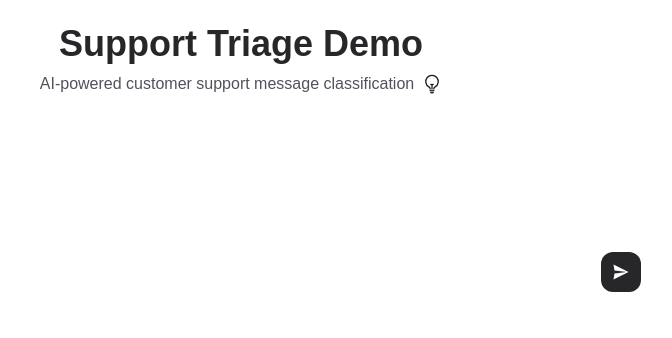
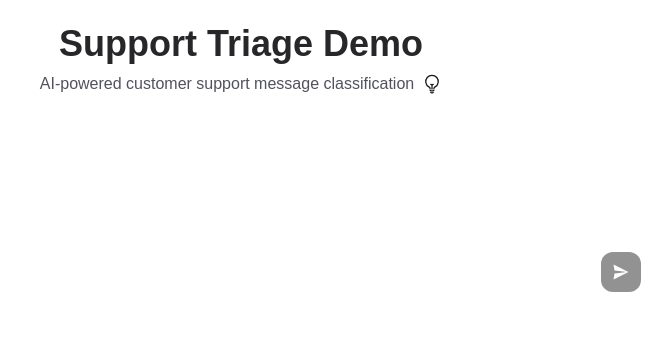
Before and after one commit to rubenberna/agents-langgraph, a Next.js app: page / in a window 1280 px wide. Shown: the part 3320-3658 px from the top of the page, without its empty margins (399-1071 px from the left). Built offline with nearby package versions, Linux system fonts and the light colour scheme; no server answers.

Commit message:
Final touches

```diff
--- a/src/features/content/memory.tsx
+++ b/src/features/content/memory.tsx
@@ -29,7 +29,7 @@ Think of it like RAM during one invocation.
     name: "Long-term",
     content: `**Long-term memory** is stored in a user session. It survives multiple runs as long as you reuse the same \`thread_id\`.
 
-To keep memory across multiple invocations of your graph (e.g., user asks question #1 now, comes back later and asks question #2), you attach a checkpointer when you compile the graph:
+To keep memory across multiple invocations of your graph (e.g., user asks question #1 now, comes back later and asks question #2), you attach a \`checkpointer\` when you compile the graph:
 
 \`\`\`javascript
 import { MemorySaver } from "@langchain/langgraph";
--- a/src/features/content/workflows.tsx
+++ b/src/features/content/workflows.tsx
@@ -44,7 +44,7 @@ Some examples include
   {
     title: "Orchestrator-worker",
     description: `In an orchestrator-worker configuration, the orchestrator:
-    -
+
 - Breaks down tasks into subtasks
 - Delegates subtasks to workers
 - Synthesizes worker outputs into a final result
--- a/src/features/csHelper/csHelper.tsx
+++ b/src/features/csHelper/csHelper.tsx
@@ -20,7 +20,7 @@ The app doesn't work. I cannot process payments.
 
 export default function CSHelper() {
   // Use a single state object that matches the graph's state
-  const [customerMsg, setCustomerMsg] = useState<string>(mockMessage);
+  const [customerMsg, setCustomerMsg] = useState<string>("");
   const [state, setState] = useState<Partial<TicketStateType>>({});
   const [selectedPriority, setSelectedPriority] = useState<string>("");
   const [loading, setLoading] = useState<boolean>(false);
```
